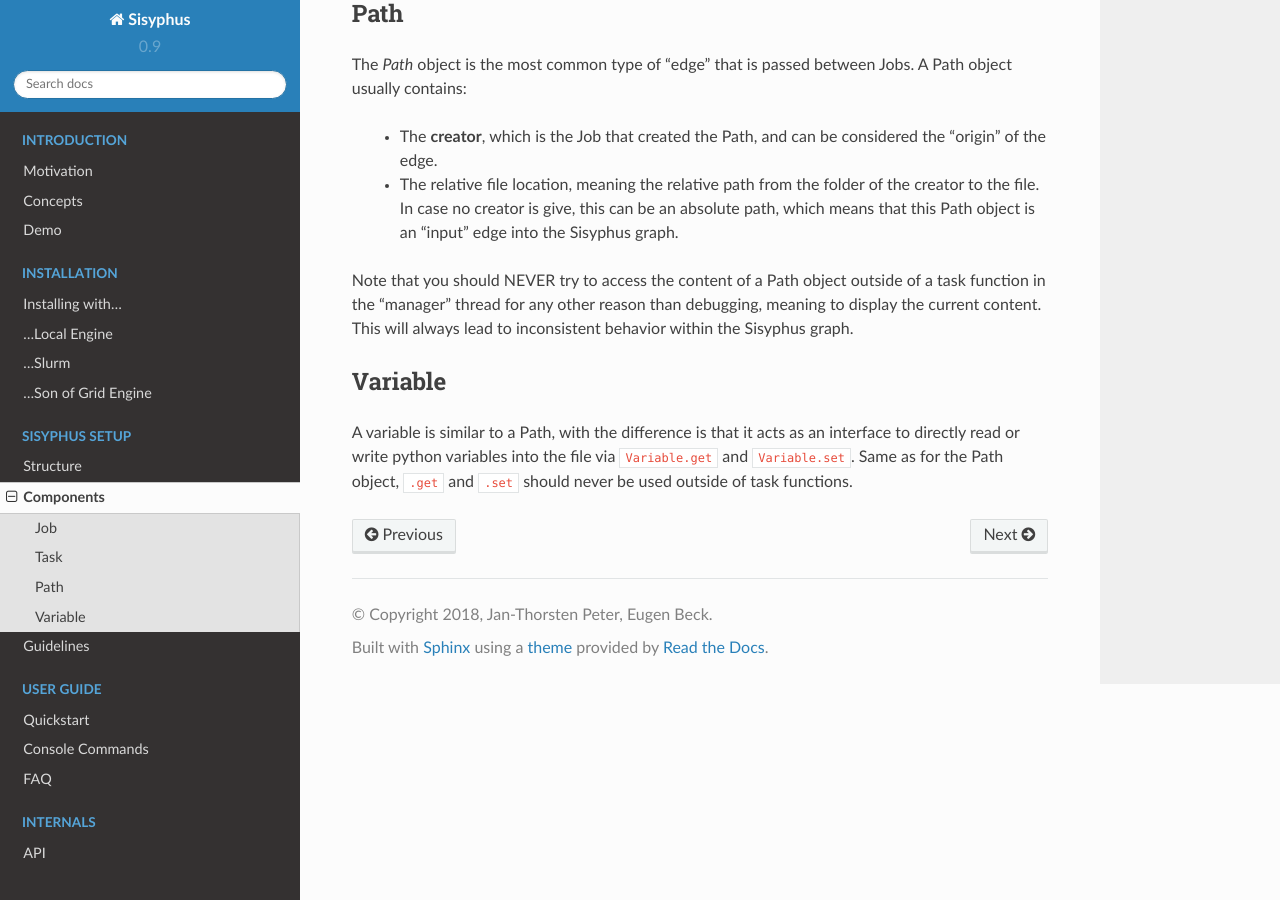
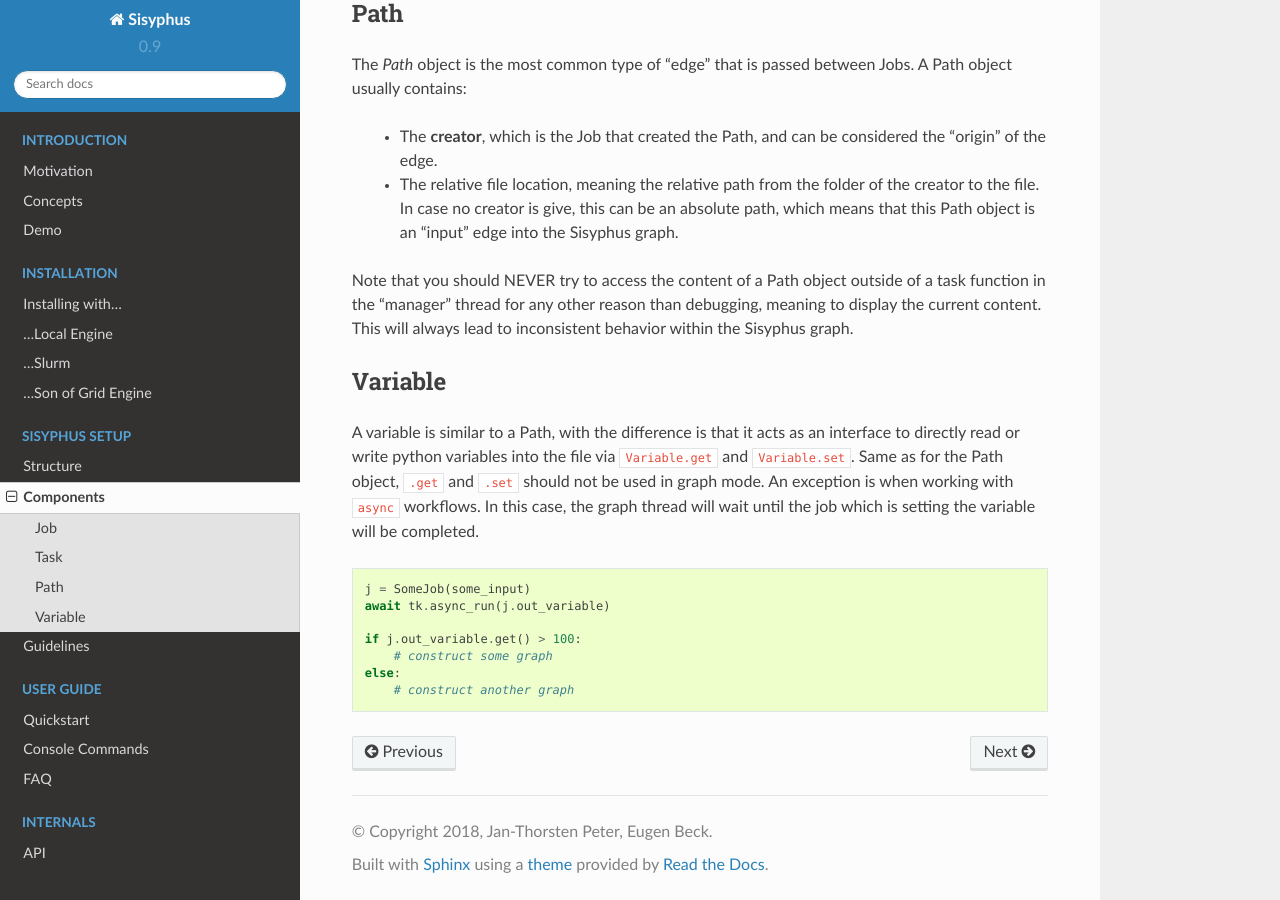
Before and after one commit to rwth-i6/sisyphus, a Sphinx documentation site: the page built from docs/components.rst, in a window 1280 px wide and 900 px high, scrolled down 896 px. Built offline with Sphinx 7.4.7 and the Read the Docs theme 2.0.0, drawn with Linux system fonts in a browser that asks for light colours.

Commit message:
update Variable doc with async example

```diff
--- a/docs/components.rst
+++ b/docs/components.rst
@@ -51,7 +51,8 @@ A Path object usually contains:
    In case no creator is give, this can be an absolute path, which means that this Path object is an "input" edge into
    the Sisyphus graph.
 
-Note that you should NEVER try to access the content of a Path object outside of a task function in the "manager" thread for any other reason than debugging, meaning to display the current content.
+Note that you should NEVER try to access the content of a Path object outside of a task function in the "manager" thread for any other reason than debugging,
+meaning to display the current content.
 This will always lead to inconsistent behavior within the Sisyphus graph.
 
 
@@ -60,4 +61,16 @@ Variable
 
 A variable is similar to a Path, with the difference is that it acts as an interface to directly read or write python
 variables into the file via ``Variable.get`` and ``Variable.set``.
-Same as for the Path object, ``.get`` and ``.set`` should never be used outside of task functions.
+Same as for the Path object, ``.get`` and ``.set`` should not be used in graph mode.
+An exception is when working with ``async`` workflows.
+In this case, the graph thread will wait until the job which is setting the variable will be completed.
+
+.. code:: python
+
+    j = SomeJob(some_input)
+    await tk.async_run(j.out_variable)
+
+    if j.out_variable.get() > 100:
+        # construct some graph
+    else:
+        # construct another graph
```
